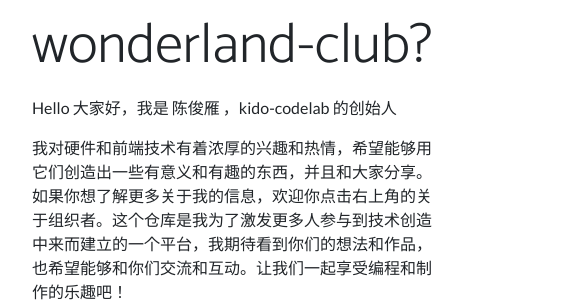
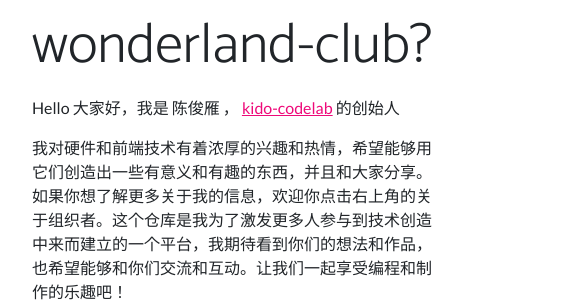
Before and after one commit to wonderland-Love/wonderland-Love.github.io, a plain HTML site: page index.html in a window 1280 px wide. Shown: the part 856-1162 px from the top of the page, 134-707 px from the left. Drawn offline with nearby package versions, Linux system fonts and the light colour scheme.

Commit message:
update index

```diff
--- a/index.html
+++ b/index.html
@@ -61,7 +61,9 @@
                         <h2 class="display-4">我是谁？为什么会组织 wonderland-club?</h2>
                         <p>
                         <p>
-                            Hello 大家好，我是 陈俊雁 ，kido-codelab 的创始人
+                            Hello 大家好，我是 陈俊雁 ，
+                            <a href="https://chenjunyan1.github.io/kido-codelab"> kido-codelab</a>
+                            的创始人
                         </p>
                         <p>
                             我对硬件和前端技术有着浓厚的兴趣和热情，希望能够用它们创造出一些有意义和有趣的东西，并且和大家分享。如果你想了解更多关于我的信息，欢迎你点击右上角的关于组织者。这个仓库是我为了激发更多人参与到技术创造中来而建立的一个平台，我期待看到你们的想法和作品，也希望能够和你们交流和互动。让我们一起享受编程和制作的乐趣吧！
```
Also changed, not shown: 1 other file.
